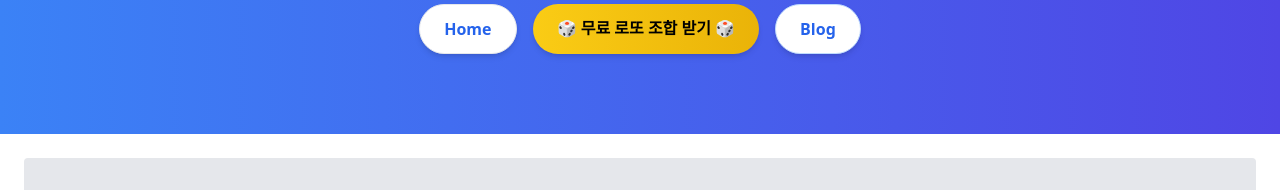
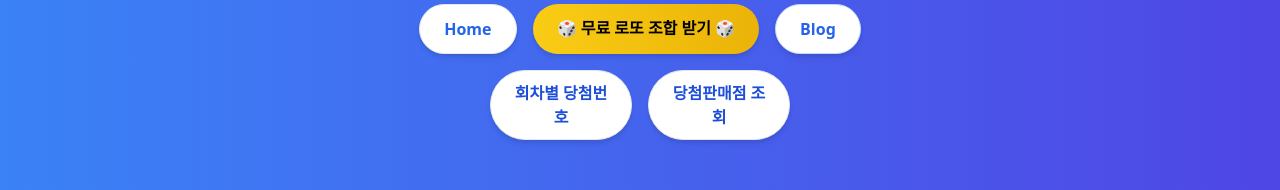
Before and after one commit to mysmartdeal/mysmartdeal, a Next.js app: page / in a window 1280 px wide. Shown: the part 192-382 px from the top of the page. Built offline with nearby package versions, Linux system fonts and the light colour scheme; no server answers.

Commit message:
Update HeroSection.js

```diff
--- a/components/HeroSection.js
+++ b/components/HeroSection.js
@@ -10,6 +10,7 @@ export default function HeroSection() {
         MySmartLife
       </p>
 
+      {/* 상단 기본 버튼 3개 */}
       <div className="flex flex-col sm:flex-row justify-center gap-3 sm:gap-4">
         <a
           href="/"
@@ -30,6 +31,24 @@ export default function HeroSection() {
           Blog
         </a>
       </div>
+
+      {/* 🎯 추가된 버튼 그룹 (무료 로또 버튼 하단) */}
+      <div className="mt-4 flex justify-center">
+        <div className="flex flex-col sm:flex-row gap-3 sm:gap-4 w-full sm:w-[300px]">
+          <a
+            href="/lotto/win-history"
+            className="flex-1 bg-white text-blue-700 font-semibold rounded-full text-sm sm:text-base px-4 py-2 sm:px-5 sm:py-2.5 shadow-md border hover:shadow-lg hover:-translate-y-0.5 transition-all duration-200 text-center"
+          >
+            회차별 당첨번호
+          </a>
+          <a
+            href="/lotto/win-shops"
+            className="flex-1 bg-white text-blue-700 font-semibold rounded-full text-sm sm:text-base px-4 py-2 sm:px-5 sm:py-2.5 shadow-md border hover:shadow-lg hover:-translate-y-0.5 transition-all duration-200 text-center"
+          >
+            당첨판매점 조회
+          </a>
+        </div>
+      </div>
     </section>
   );
 }
```
